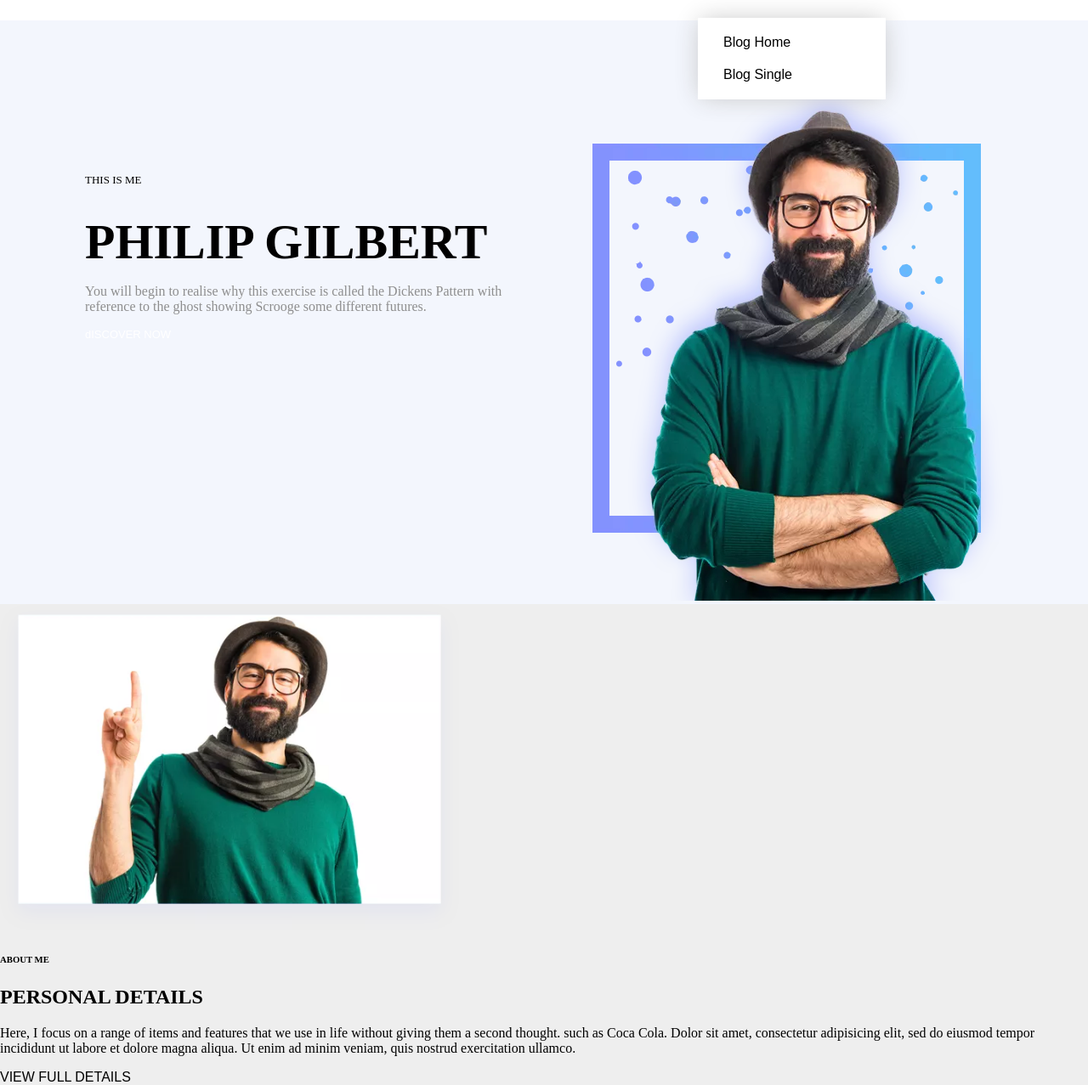
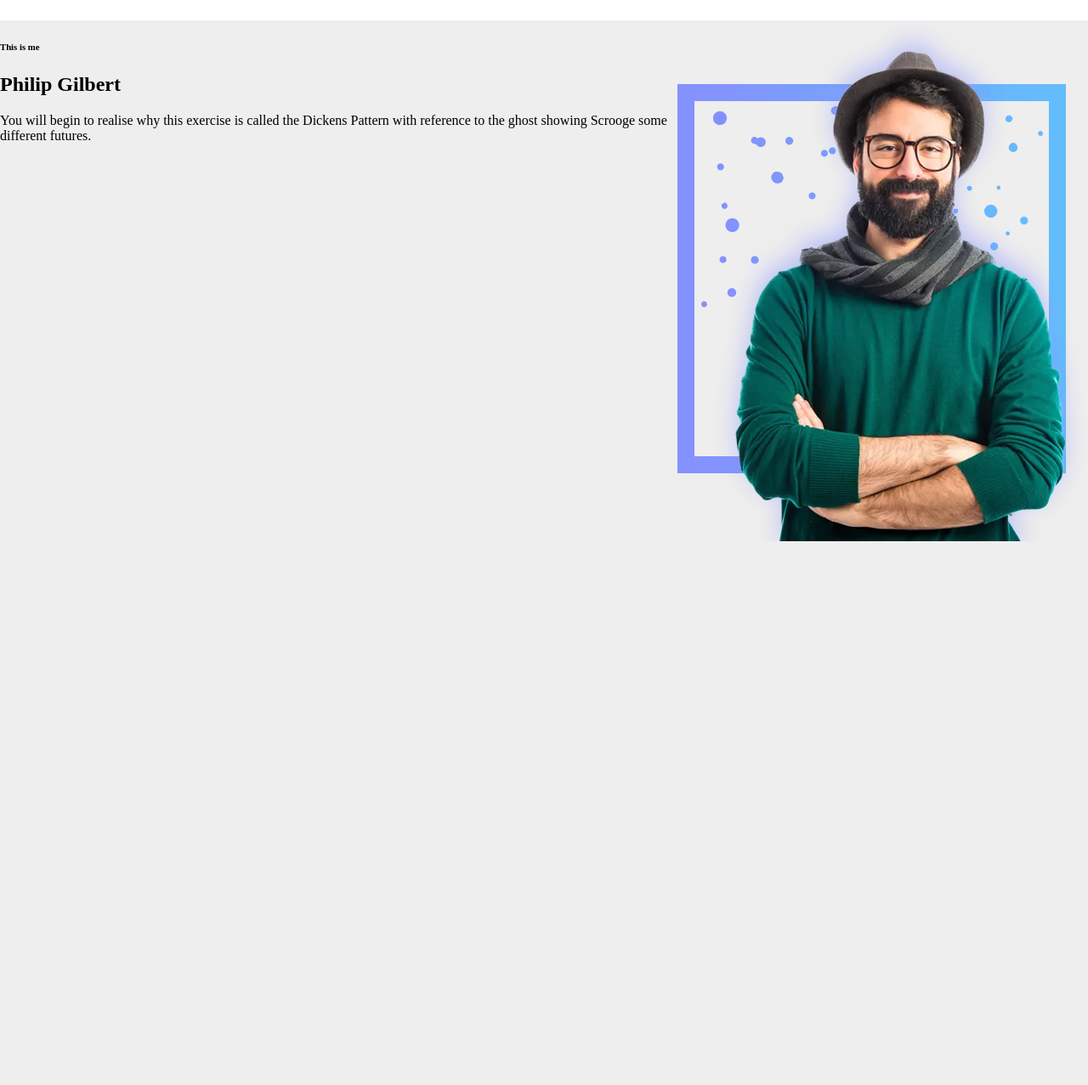
Before and after one commit to mohammad137900/personal-project, a plain HTML site: page index.html in a window 1280 px wide. Shown: the part 66-1343 px from the top of the page at 85% size. After the commit the page ends 800 px from the top, so only its background shows below. Drawn offline with Linux system fonts and the light colour scheme.

Commit message:
complect header section and start next  section
start section two(this me) section

```diff
--- a/css/style.css
+++ b/css/style.css
@@ -36,7 +36,6 @@ header>.container {
     display: flex;
     align-items: center;
     justify-content: space-between;
-
     padding: 30px;
 }
 
@@ -47,6 +46,7 @@ header nav li {
 
 header nav a:hover {
     color: #8490ff;
+    transition-delay:0.001s;
 }
 
 header nav>ul>li {
@@ -58,22 +58,27 @@ header nav>ul>li>a {
 }
 
 header nav>ul>li>a:visited {
-
-    color: #8490ff
+    /* color: #8490ff */
 }
 
 /* START Main Menu Styles - LEVEL 2 */
 header nav>ul>li>ul {
     background-color: rgb(255, 255, 255);
     padding: 10px;
-
     position: absolute;
     top: calc(100% + 33px);
     right: 0;
-
     width: max-content;
     box-shadow: 0px 0px 30px -3px #c3c3c3;
     border-radius: 1px;
+    visibility: hidden;
+    transition: all;
+    transition-delay:0.5s;
+
+
+}
+header nav>ul>li:hover> ul{
+    visibility: visible;
 }
 
 header nav>ul>li>ul>li {
@@ -85,50 +90,35 @@ header nav>ul>li>ul>li>a {
     padding: 10px 20px;
     padding-right: 100px;
 }
-/*************** section-1 **** This is me *********************/
-.This-is-me-fa {
-    width: 100%;
-    background-color: #f3f6fd;
-    padding-top: 70px;
-}
+/* START Main Menu Styles - LEVEL 3  */
 
-.This-is-me {
-    width: 1080px;
-    margin: 0 auto;
-    display: flex;
-}
-
-.this-is-left {
-    display: flex;
-    flex-direction: column;
-    width: 56%;
-    padding-right: 25px;
-    padding-top: 80px;
-}
-
-.this-is-right {
-    padding-left: 35px;
-}
-
-.This-is-me div>h6 {
-    font-size: 13px;
-    font-weight: lighter;
-}
-
-.This-is-me div>h1 {
-    font-size: 58px;
-    margin: 0;
-}
-
-.This-is-me div>p {
-    color: #8e8e8e;
-    font-weight: lighter;
+header nav>ul>li>ul>li>ul{
+    background-color: rgb(255, 255, 255);
+    padding: 10px;
+    position: absolute;
+    top:0;
+    right: calc(100% + 10px);
+    width: max-content;
+    box-shadow: 0px 0px 30px -3px #c3c3c3;
+    border-radius: 1px;
+    visibility: hidden;
+    transition: all;
+    transition-delay:0.5s;
 
 }
+header nav>ul>li>ul>li:hover > ul{
+    visibility: visible;
 
-.This-is-me div>a {
-    color: #ffffff;
-    font-weight: 800px;
-   text-decoration: none;
-   font-size: 13px;
- }
+}
+header nav>ul>li>ul>li>ul>li{
+    display: block;
+}
+header nav>ul>li>ul>li>ul>li>a{
+    display: inline-block;
+    padding: 10px 20px;
+    padding-right: 100px;
+}
+/* start this me section */
+.This-Me{
+    display:flex;
+}
--- a/index.html
+++ b/index.html
@@ -27,51 +27,33 @@
                             <li><a href="#">Blog Single</a></li>
                         </ul>
                     </li>
-                    <li><a href="#">PAGES</a></li>
+                    <li><a href="#">PAGES</a>
+                        <ul>
+                            <li><a href="#">Element</a></li>
+                            <li><a href="#">Level 2</a>
+                                <ul>
+                                    <li><a href="#">Item one</a></li>
+                                    <li><a href="#">Item two</a></li>
+                                </ul>
+                            </li>
+                        </ul>
+                    </li>
                     <li><a href="#">CONTACT</a></li>
                 </ul>
             </nav>
         </div>
     </header>
-     <!------------- section-1 **** This is me ---------------->
-     <section class="This-is-me-fa">
-        <div class="This-is-me">
-            <div class="this-is-left">
-                <h6>THIS IS ME</h6>
-                <h1>PHILIP GILBERT</h1>
-                <P>
-                    You will begin to realise why this exercise is called the Dickens Pattern with reference to the
-                    ghost showing Scrooge some different futures.
-                </P>
-                <a href="#" class="primary-btn">dISCOVER NOW</a>
-            </div>
-            <div class="this-is-right">
-                <img src="img/hero-img.png (1).webp" alt="">
-            </div>
+    <section class="This-Me">
+        <div id="text">
+            <h6>This is me</h6>
+            <h1>Philip Gilbert</h1>
+            <p>You will begin to realise why this exercise is called the Dickens Pattern with reference to the ghost showing Scrooge some different futures.</p>
+        </div>
+        <div class="my-photo">
+          <img src="img/hero-img.png.webp" alt="">
         </div>
     </section>
-    <!------------- section-2 **** About Me -------------->
-    <section class="About-Me-fa">
-        <div class="About-Me">
 
-            <div class="about-me-left">
-                <img class="about-img" src="Img/about-img.png.webp" alt="" width="540px">
-            </div>
-            <div class="about-me-right">
-                <h6>ABOUT ME</h6>
-                <h1>PERSONAL DETAILS</h1>
-                <P>
-
-                    Here, I focus on a range of items and features that we use in life without giving them a second
-                    thought. such as Coca Cola. Dolor sit amet, consectetur adipisicing elit, sed do eiusmod tempor
-                    incididunt ut labore et dolore magna aliqua. Ut enim ad minim veniam, quis nostrud exercitation
-                    ullamco.
-
-                </P>
-                <a href="#" class="primary-btn">VIEW FULL DETAILS</a>
-            </div>
-        </div>
-    </section>
 
 </body>
 
```
Also changed, not shown: img/hero-img.png.webp (added).
